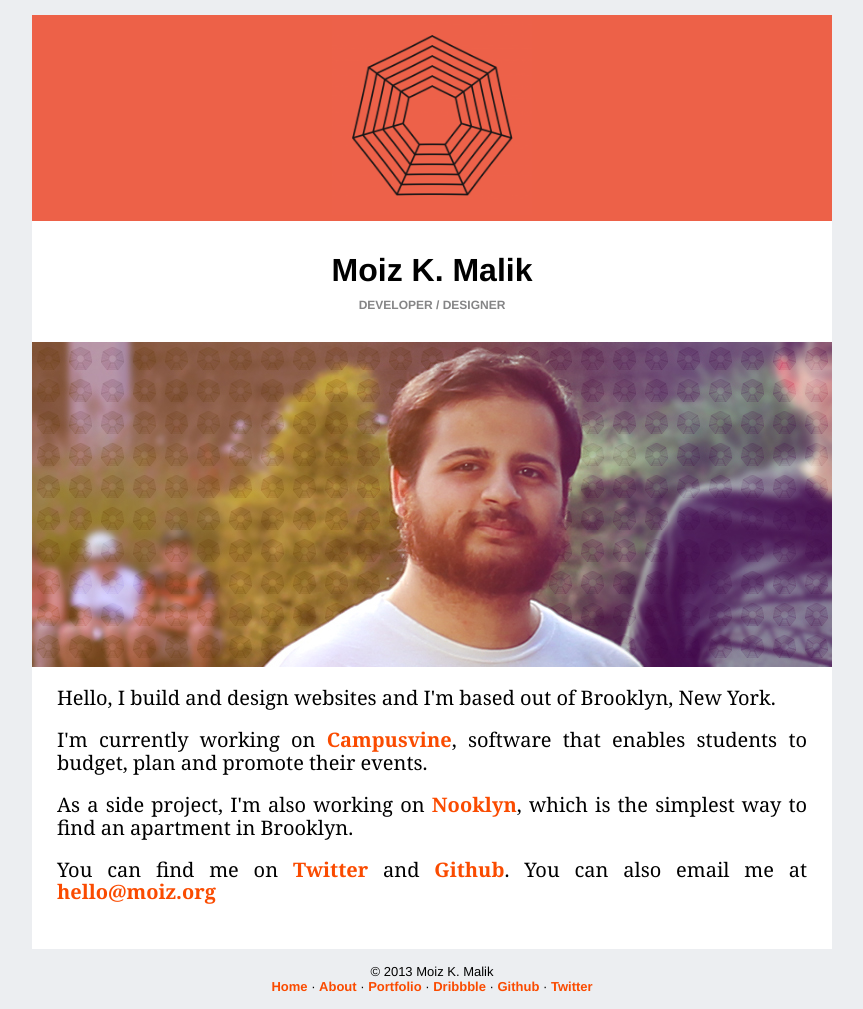
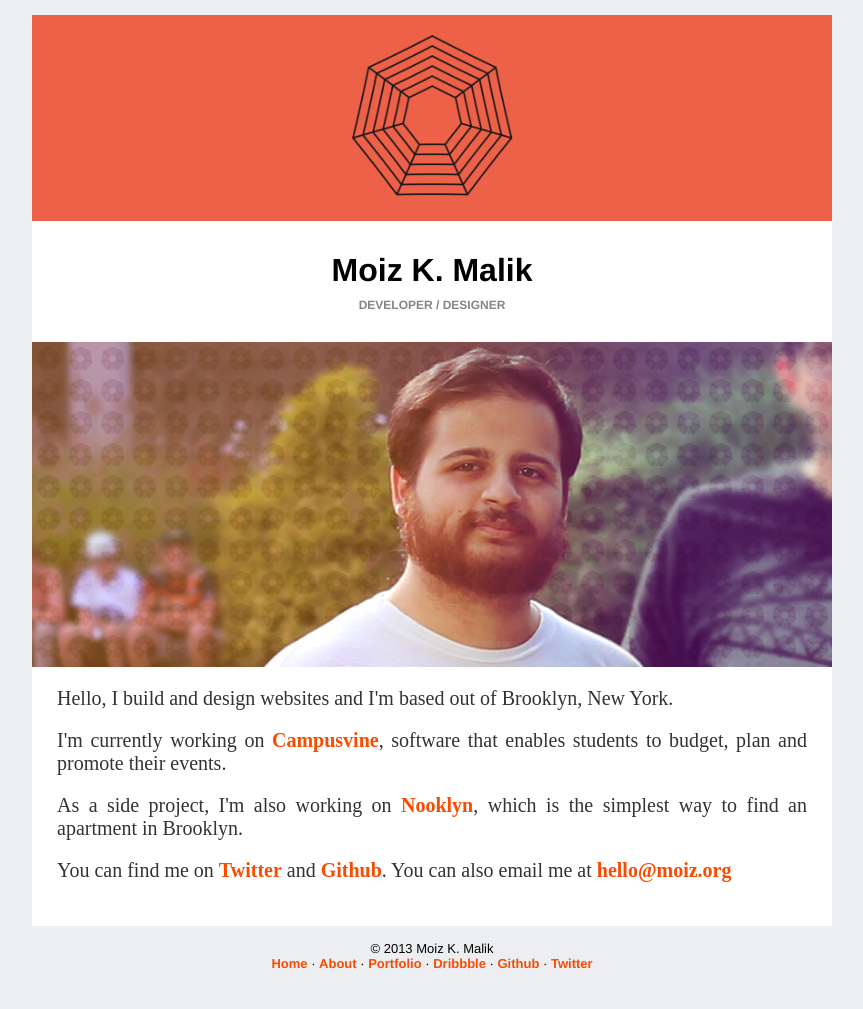
Before and after one commit to moizk/blog, a Jekyll site: the page built from about.html, in a window 1280 px wide. Shown: the whole page, without its empty margins (208-1071 px from the left). Built offline with Jekyll 4.4.1, drawn with Linux system fonts in a browser that asks for light colours; Markdown is read by kramdown in place of the engine named in the settings; after the commit the page ends 986 px from its top, so only the background shows below that.

Commit message:
Replace Tisa with Kepler Std

```diff
--- a/css/main.css
+++ b/css/main.css
@@ -28,15 +28,16 @@
 }
 
 p {
-  font-family: 'ff-tisa-web-pro', Georgia, serif;
+  font-family: "kepler-std",serif;
   font-size: 20px;
-  font-weight: 400;
+  font-weight: 300;
+  color: #333;
   margin: 1em 0;
 }
 
 a {
   color: #fa4b00;
-  font-weight: bold;
+  font-weight: 600;
   text-decoration: none;
 }
 
```
